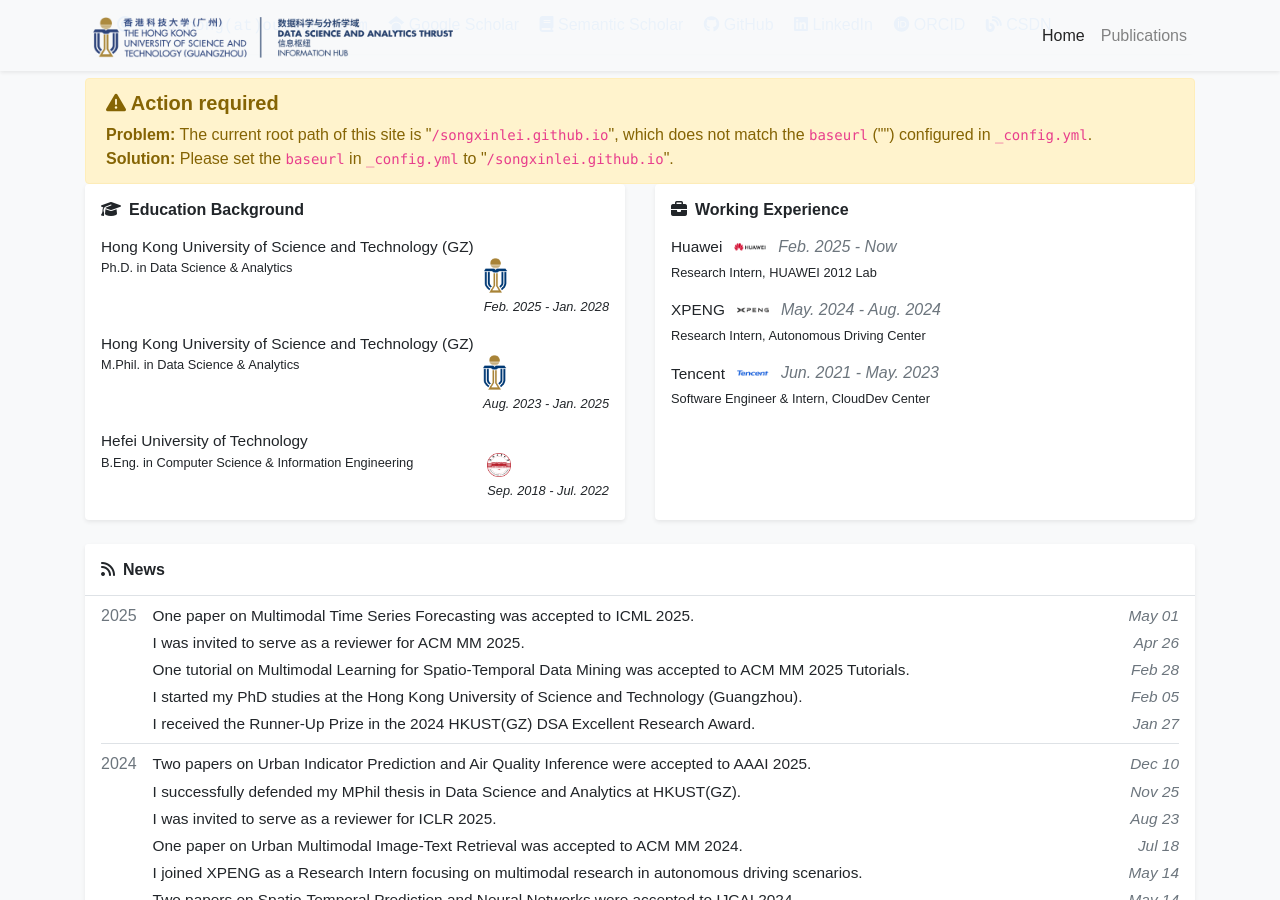
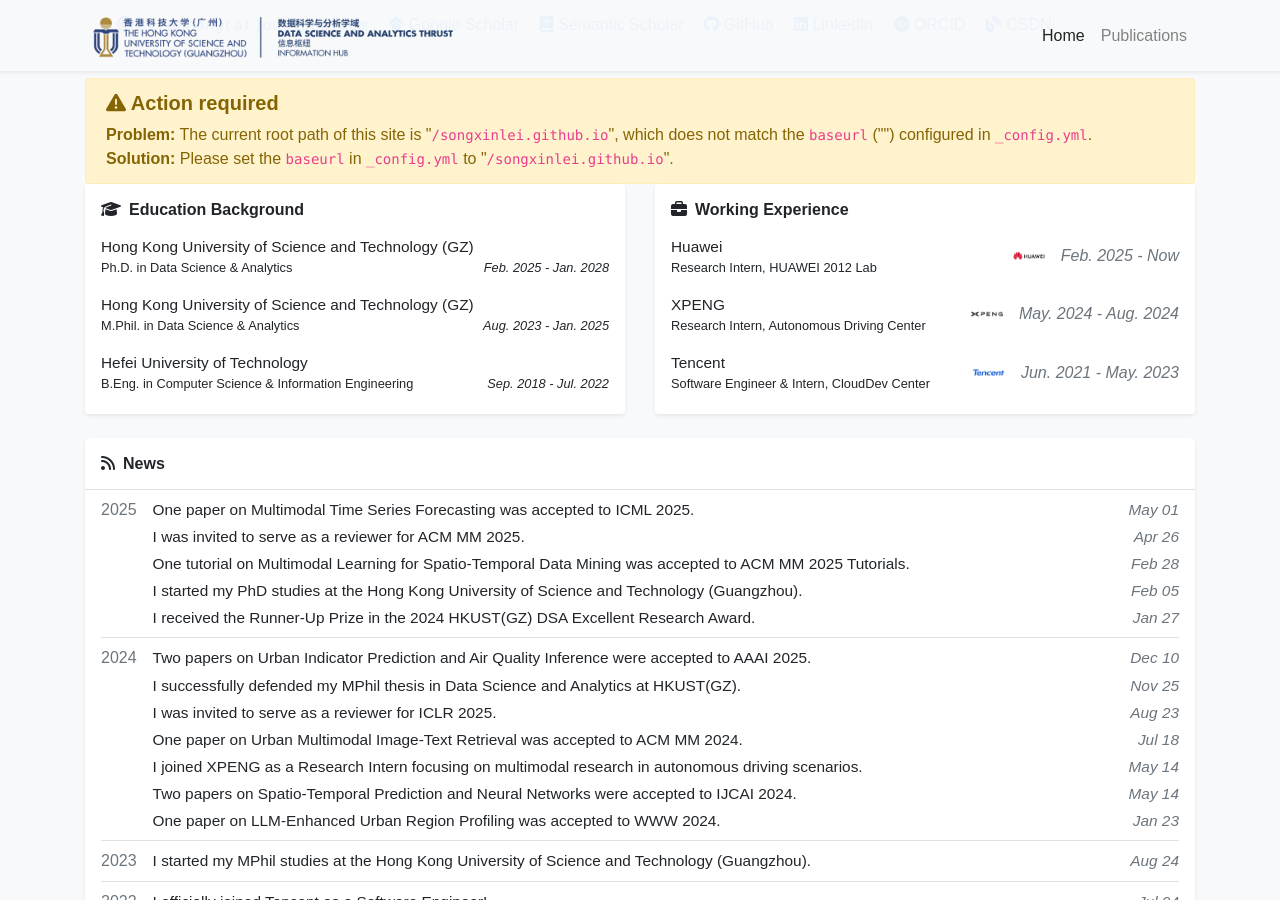
Before and after one commit to thunderlrr/songxinlei.github.io, a Jekyll site: the page built from index.html, in a window 1280 px wide and 900 px high, scrolled down 319 px. Built offline with Jekyll 4.4.1, drawn with Linux system fonts in a browser that asks for light colours; a style sheet for code colours, icons or effects is not loaded.

Commit message:
update profile

```diff
--- a/_includes/widgets/experience_card.html
+++ b/_includes/widgets/experience_card.html
@@ -13,10 +13,7 @@
                             <div class="small">{{ item.dept }}</div>
                             <div class="small d-flex">
                                 <div>{{ item.position }}</div>
-                                <div class="mt-auto ml-auto no-break text-right">
-                                    <img src="{{ item.logo | relative_url }}" alt="{{ item.name }}" style="width: 24px; margin-bottom: 4px;" class="d-block">
-                                    <em>{{ item.date }}</em>
-                                </div>
+                                <div class="mt-auto ml-auto no-break"><em>{{ item.date }}</em></div>
                             </div>
                         </div>
                     </li>
@@ -35,13 +32,15 @@
                     {% for item in site.data.profile.experience %}
                     <li class="media mb-3">
                         <div class="media-body">
-                            <div class="d-flex align-items-center mb-1">
-                            <div style="font-size: 15.4px">{{ item.name }}</div>
-                                <img src="{{ item.logo | relative_url }}" alt="{{ item.name }}" style="width: 32px; margin: 0 12px;" class="align-self-center">
+                            <div class="d-flex align-items-center">
+                                <div class="flex-grow-1">
+                                    <div style="font-size: 15.4px">{{ item.name }}</div>
+                                    <div class="small">{{ item.dept }}</div>
+                                    <div class="small">{{ item.position }}</div>
+                                </div>
+                                <img src="{{ item.logo | relative_url }}" alt="{{ item.name }}" style="width: 32px; margin: 0 16px;" class="align-self-center">
                                 <div class="text-muted no-break"><em>{{ item.date }}</em></div>
                             </div>
-                            <div class="small">{{ item.dept }}</div>
-                            <div class="small">{{ item.position }}</div>
                         </div>
                     </li>
                     {% endfor %}
```
